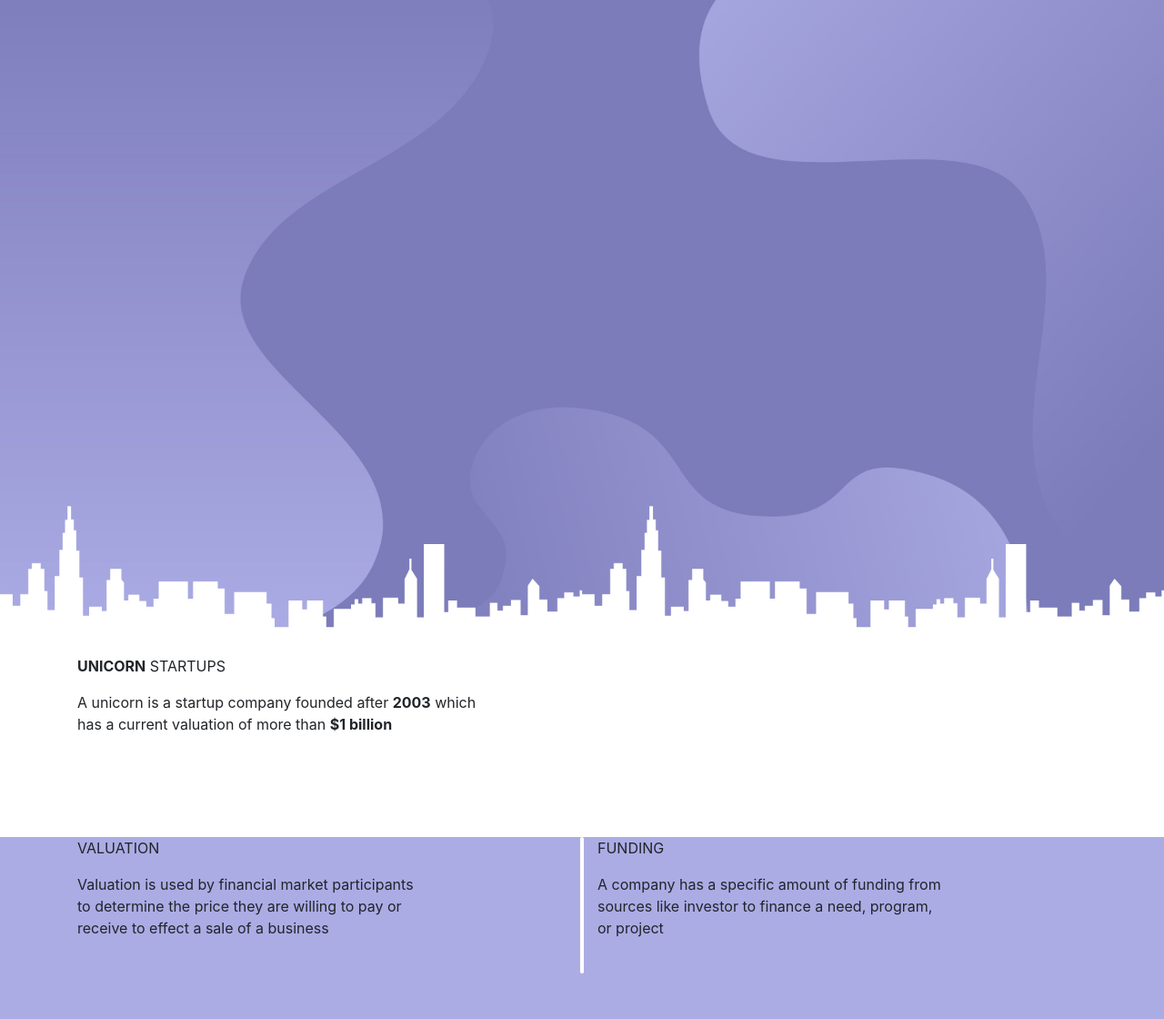
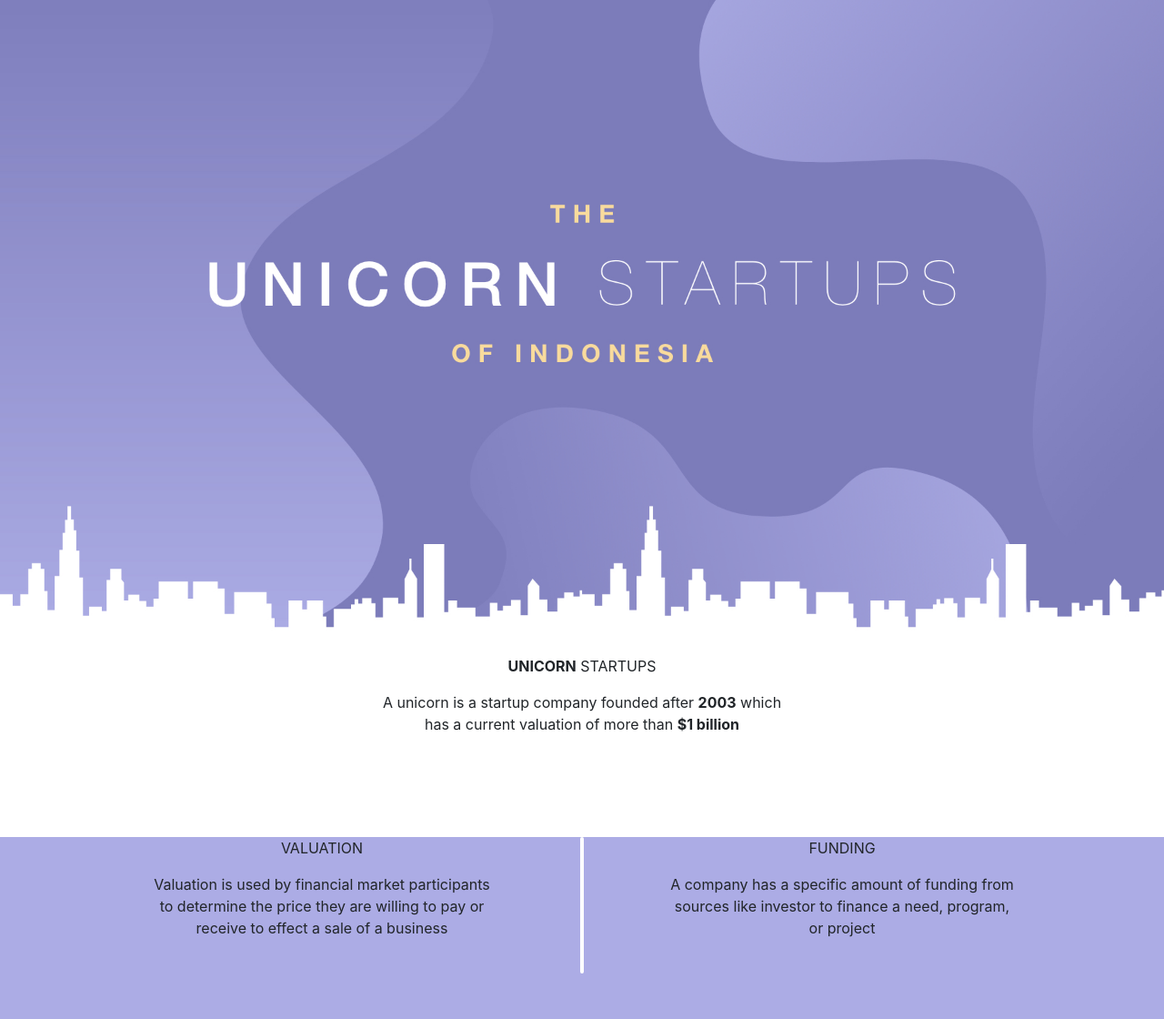
Before and after one commit to stevannohero/unicorn-data-visualisation, a Flask app: page / in a window 1280 px wide. Shown: the top 1120 px of the page at 91% size. Run offline with Flask 2, Linux system fonts and the light colour scheme; parts of the project's set-up code (start-up, migrations or seed data) failed here and were passed over; some libraries are stand-ins or nearby versions.

Commit message:
Add banner and footer

```diff
--- a/static/style.css
+++ b/static/style.css
@@ -8,18 +8,16 @@
   height: auto;
 }
 
-body {
-  align-items: center;
-}
-
 .desc-section {
   min-height: 200px;
   background-color: white;
+  text-align: center;
 }
 
 .def-section {
   min-height: 200px;
   background-color: #acace5;
+  text-align: center;
 }
 
 .vl {
```
Also changed, not shown: static/images/banner.jpg, static/images/footer.jpg.
